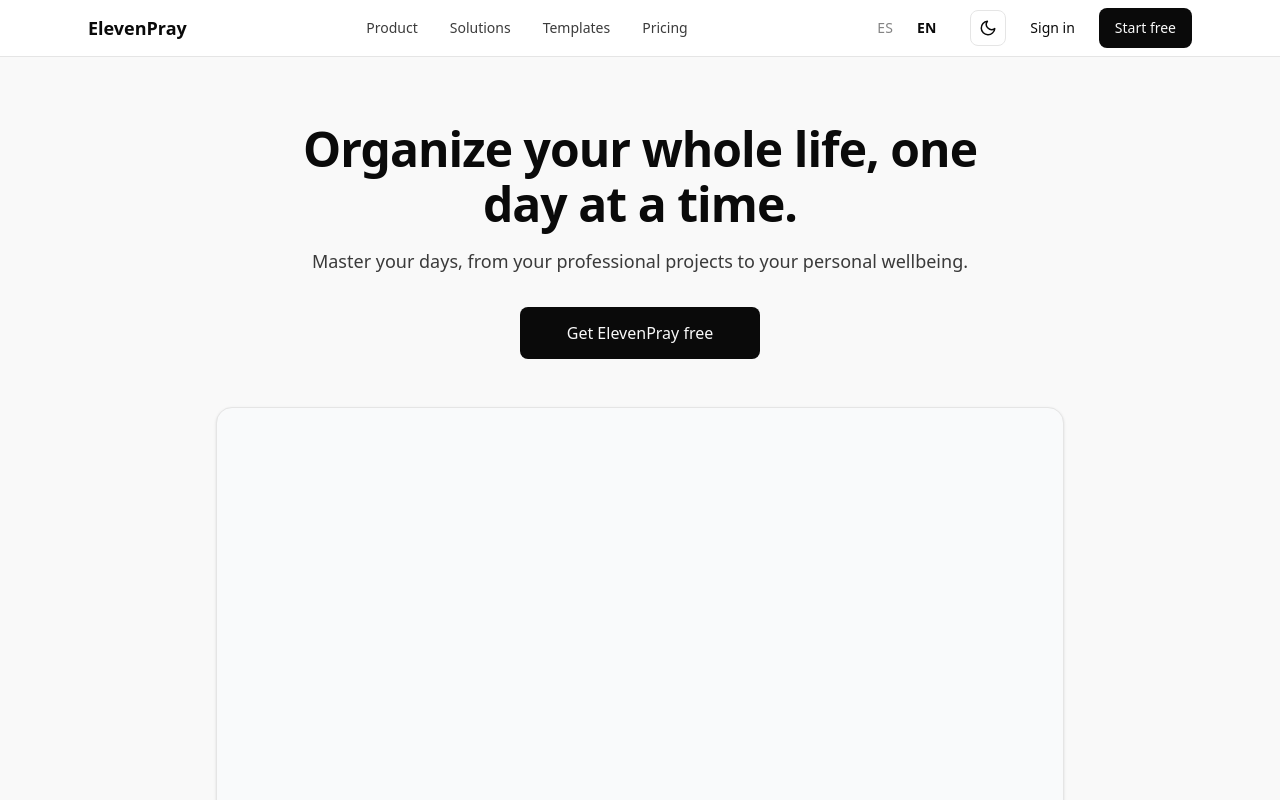
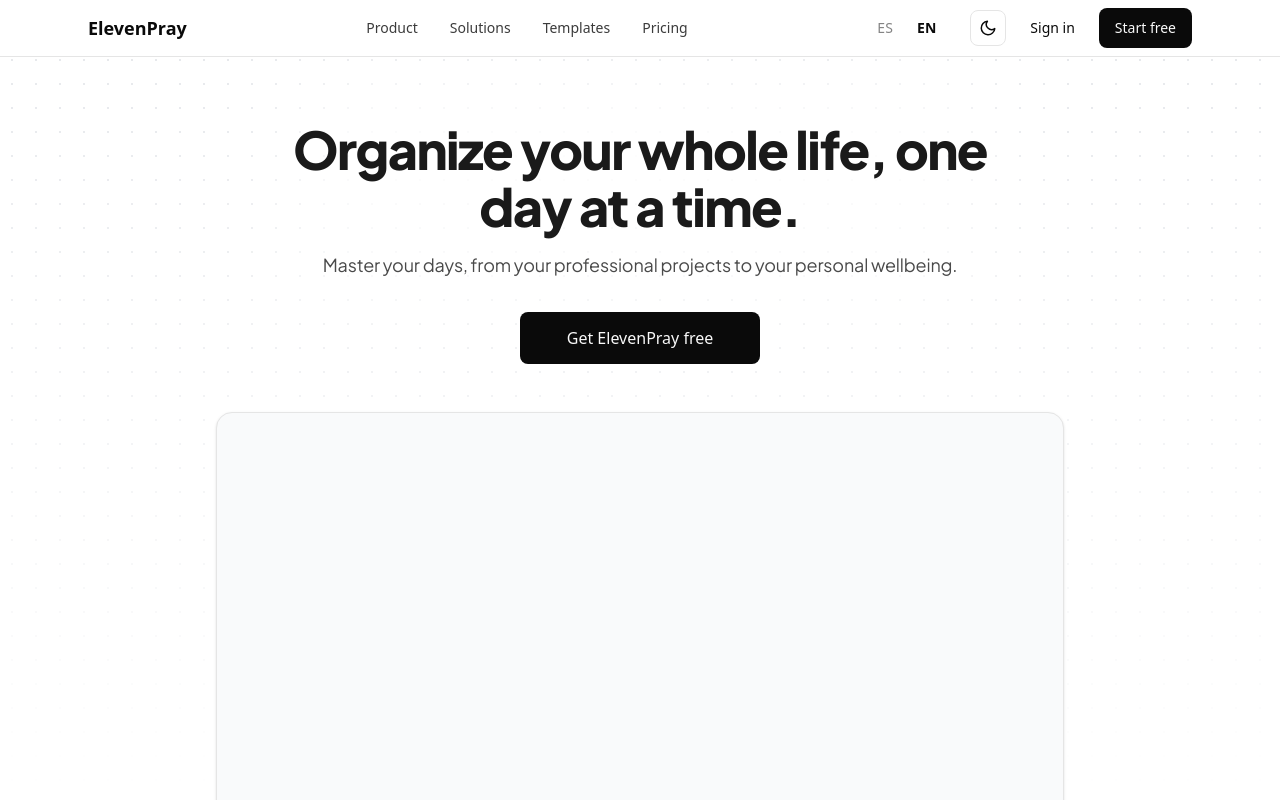
Before and after one commit to leonardev98/elevenpray, a Next.js app in the folder frontend/: page /en in a window 1280 px wide. Shown: the top 800 px of the page. Built offline with nearby package versions, Linux system fonts and the light colour scheme; no server answers.

Commit message:
landpage version 3

```diff
--- a/frontend/app/components/landing.tsx
+++ b/frontend/app/components/landing.tsx
@@ -92,7 +92,7 @@
   }
 
   return (
-    <div className="min-h-screen bg-[var(--app-bg)] text-[var(--app-fg)]">
+    <div className="relative min-h-screen bg-white text-[var(--app-fg)]">
       {/* Header */}
       <header className="sticky top-0 z-10 border-b border-[var(--app-border)] bg-[var(--app-surface)]/95 backdrop-blur-sm">
         <div className="mx-auto flex h-14 max-w-6xl items-center justify-between px-4 sm:px-6">
@@ -133,16 +133,48 @@
       </header>
 
       <main>
+      <div
+          className="absolute top-0 left-0 right-0 pointer-events-none h-[100vh] w-full bg-[radial-gradient(#e5e7eb_1px,transparent_1px)] dark:bg-[radial-gradient(#333333_1px,transparent_1px)] [background-size:24px_24px] [mask-image:linear-gradient(to_bottom,white,transparent)] [-webkit-mask-image:linear-gradient(to_bottom,white,transparent)]"
+          aria-hidden="true"
+        />
         {/* Hero */}
-        <section className="relative mx-auto max-w-4xl px-4 pt-12 pb-16 text-center sm:px-6 sm:pt-16 sm:pb-20">
+        <section className="relative z-0 mx-auto max-w-4xl px-4 pt-12 pb-16 text-center sm:px-6 sm:pt-16 sm:pb-20">
+          {/* Resplandor para limpiar los puntos detrás del texto */}
+          <div
+            className="absolute left-1/2 top-8 -z-10 h-[140px] w-full max-w-2xl -translate-x-1/2 bg-white opacity-95 blur-[40px] dark:bg-[var(--app-bg)] dark:opacity-95"
+            aria-hidden="true"
+          />
           <div className="mx-auto max-w-3xl">
-            <h1 className="text-3xl font-extrabold leading-tight tracking-tighter text-[var(--app-fg)] sm:text-4xl md:text-5xl md:leading-[1.15]" style={{ letterSpacing: "-0.02em" }}>
+            <h1
+              className="leading-tight tracking-tight text-[#1a1a1a] sm:leading-[1.1]"
+              style={{
+                fontFamily: "var(--font-hero), system-ui, sans-serif",
+                fontSize: "clamp(2rem, 5vw, 3.25rem)",
+                fontWeight: 800,
+                letterSpacing: "-0.03em",
+              }}
+            >
               {t("heroTitle")}
             </h1>
           </div>
-          <p className="mx-auto mt-4 max-w-2xl text-base text-[var(--app-fg)]/80 sm:text-lg">
-            {t("heroSubtitle")}
-          </p>
+          <div className="relative mx-auto mt-4 max-w-2xl">
+            {/* Resplandor detrás del subtítulo */}
+            <div
+              className="absolute left-1/2 top-1/2 -z-10 h-14 w-full -translate-x-1/2 -translate-y-1/2 bg-white opacity-95 blur-[32px] dark:bg-[var(--app-bg)] dark:opacity-95"
+              aria-hidden="true"
+            />
+            <p
+              className="relative text-base text-[#4a4a4a] sm:text-lg"
+              style={{
+                fontFamily: "var(--font-hero), system-ui, sans-serif",
+                fontWeight: 400,
+                letterSpacing: "-0.01em",
+                lineHeight: 1.6,
+              }}
+            >
+              {t("heroSubtitle")}
+            </p>
+          </div>
           <div className="mt-8 flex justify-center">
             <Link
               href="/register"
--- a/frontend/app/layout.tsx
+++ b/frontend/app/layout.tsx
@@ -1,6 +1,6 @@
 import type { Metadata } from "next";
 import { headers } from "next/headers";
-import { Geist, Geist_Mono } from "next/font/google";
+import { Geist, Geist_Mono, Plus_Jakarta_Sans } from "next/font/google";
 import "./globals.css";
 
 const geistSans = Geist({
@@ -11,6 +11,12 @@
 const geistMono = Geist_Mono({
   variable: "--font-geist-mono",
   subsets: ["latin"],
+});
+
+const plusJakarta = Plus_Jakarta_Sans({
+  variable: "--font-hero",
+  subsets: ["latin"],
+  weight: ["400", "500", "600", "700", "800"],
 });
 
 export const metadata: Metadata = {
@@ -39,7 +45,7 @@
   return (
     <html lang={locale}>
       <body
-        className={`${geistSans.variable} ${geistMono.variable} antialiased`}
+        className={`${geistSans.variable} ${geistMono.variable} ${plusJakarta.variable} antialiased`}
       >
         {children}
       </body>
```
